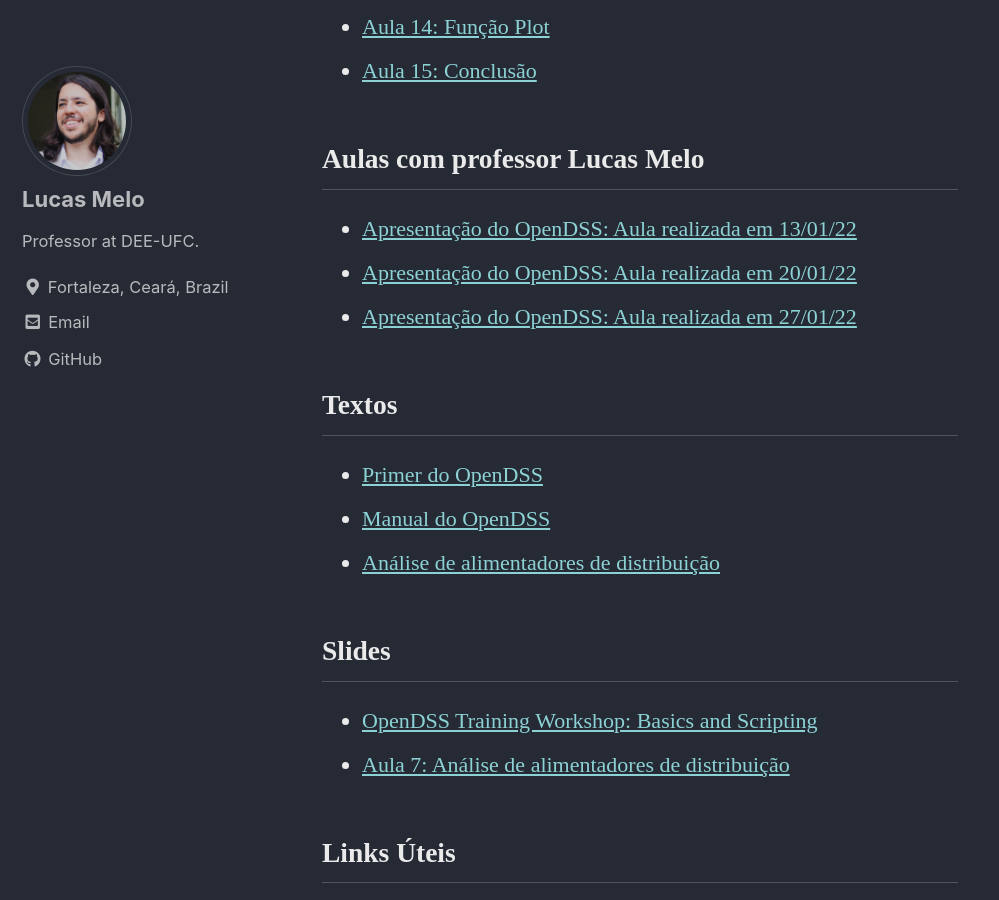
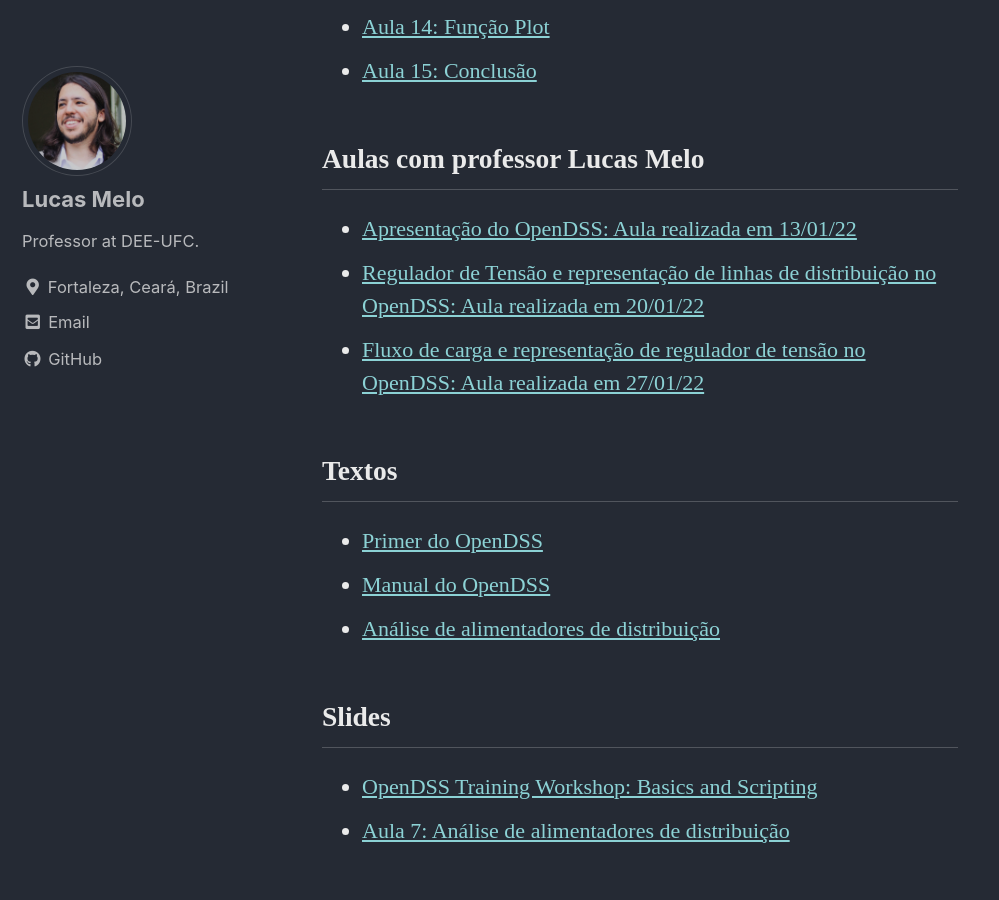
Before and after one commit to lucassm/lucassm.github.io, a Jekyll site: the page built from _teaching/DEE-2021-2/Unidade-07/index.md, in a window 1280 px wide and 900 px high, scrolled down 1014 px. Shown: the whole window, without its empty margins (0-999 px from the left). Built offline with Jekyll 4.4.1, drawn with Linux system fonts in a browser that asks for light colours; cached includes are drawn as plain includes; some web fonts are replaced.

Commit message:
UPDATE: Generic

```diff
--- a/_teaching/DEE-2021-2/Unidade-07/index.md
+++ b/_teaching/DEE-2021-2/Unidade-07/index.md
@@ -29,8 +29,8 @@
 
 ## Aulas com professor Lucas Melo
 - [Apresentação do OpenDSS: Aula realizada em 13/01/22](https://drive.google.com/file/d/1TtnJO2Lp3qcJ1a4fekSfGC5-Me93n36-/view?usp=drivesdk)
-- [Apresentação do OpenDSS: Aula realizada em 20/01/22](https://drive.google.com/file/d/1Q6k73lLLSleTBgli0lvwG6wRJcoQlFpt/view?usp=sharing)
-- [Apresentação do OpenDSS: Aula realizada em 27/01/22](https://drive.google.com/file/d/1bBx018sKsQv3Mj8sk-oUD4NP9rTuMXcw/view?usp=drivesdk)
+- [Regulador de Tensão e representação de linhas de distribuição no OpenDSS: Aula realizada em 20/01/22](https://drive.google.com/file/d/1Q6k73lLLSleTBgli0lvwG6wRJcoQlFpt/view?usp=sharing)
+- [Fluxo de carga e representação de regulador de tensão no OpenDSS: Aula realizada em 27/01/22](https://drive.google.com/file/d/1bBx018sKsQv3Mj8sk-oUD4NP9rTuMXcw/view?usp=drivesdk)
 
 ## Textos
 - [Primer do OpenDSS](https://sourceforge.net/p/electricdss/code/HEAD/tree/trunk/Distrib/Doc/OpenDSSPrimer.pdf?format=raw)
```
